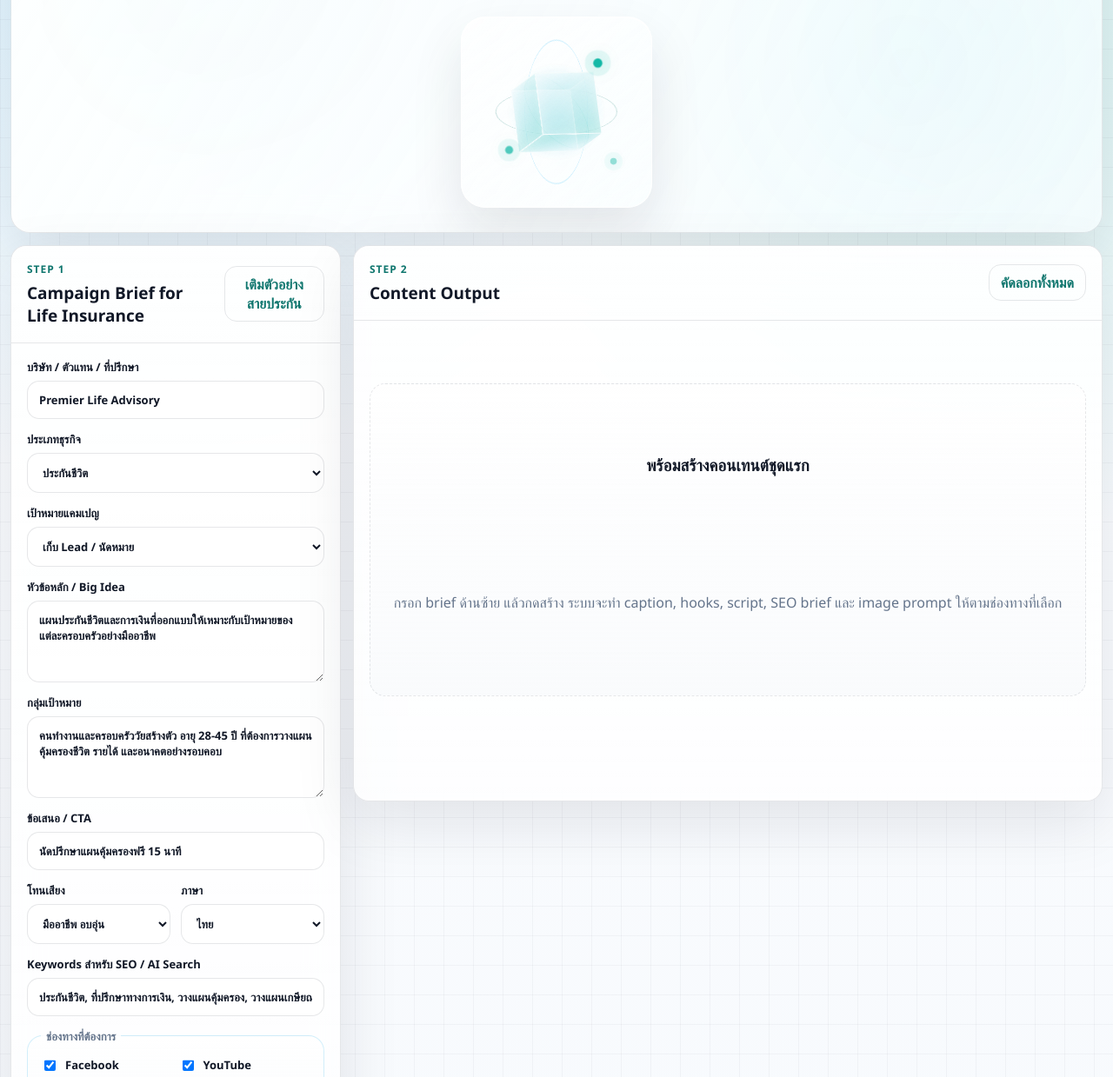
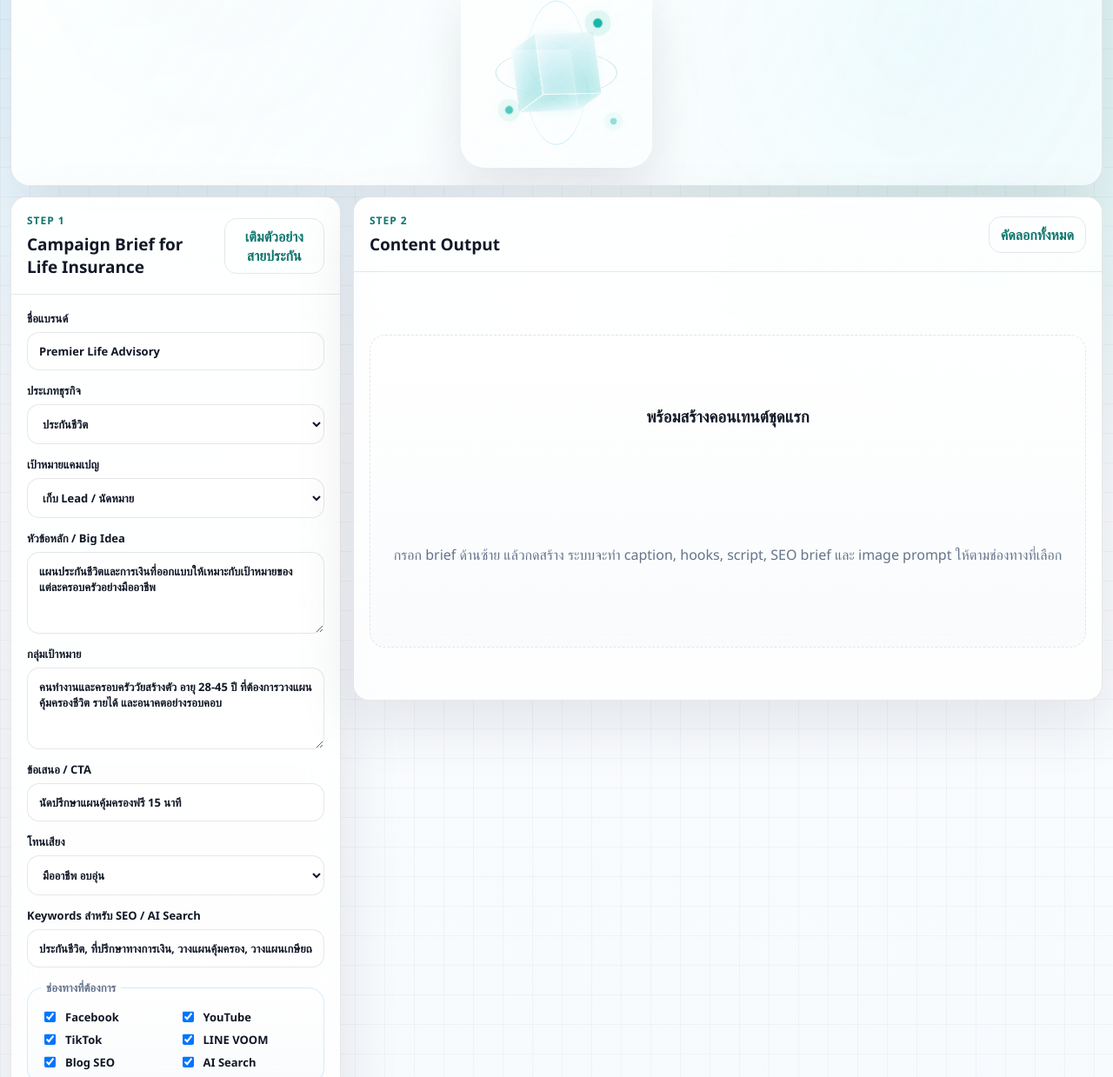
Before and after one commit to flooksatawat/social-content-studio, a website: page index.html in a window 1280 px wide. Shown: the part 250-1489 px from the top of the page at 87% size. Drawn offline with Linux system fonts and the light colour scheme; no server answers.

Commit message:
Simplify brief labels

```diff
--- a/index.html
+++ b/index.html
@@ -64,7 +64,7 @@
 
           <form id="briefForm" class="brief-form">
             <label>
-              บริษัท / ตัวแทน / ที่ปรึกษา
+              ชื่อแบรนด์
               <input
                 id="brandName"
                 name="brandName"
@@ -138,15 +138,6 @@
                   <option>ผู้เชี่ยวชาญ ให้ความรู้</option>
                   <option>อธิบายง่าย จริงใจ</option>
                   <option>ขายตรง ชัดเจน</option>
-                </select>
-              </label>
-
-              <label>
-                ภาษา
-                <select id="language" name="language">
-                  <option>ไทย</option>
-                  <option>ไทย + อังกฤษบางคำ</option>
-                  <option>อังกฤษ</option>
                 </select>
               </label>
             </div>
--- a/styles.css
+++ b/styles.css
@@ -47,17 +47,17 @@ button {
 }
 
 .app-shell {
-  width: min(1780px, calc(100% - 24px));
+  width: min(1600px, calc(100vw - 24px));
   margin: 0 auto;
-  padding: 20px 0 36px;
+  padding: 14px 0 24px;
 }
 
 .topbar {
   display: flex;
   align-items: center;
   justify-content: space-between;
-  gap: 16px;
-  padding: 12px 2px 18px;
+  gap: 12px;
+  padding: 8px 2px 12px;
 }
 
 .brand-lockup {
@@ -88,7 +88,7 @@ button {
 }
 
 .topbar h1 {
-  font-size: clamp(32px, 4vw, 54px);
+  font-size: clamp(28px, 3.2vw, 42px);
   line-height: 0.98;
 }
 
@@ -145,7 +145,7 @@ button {
 
 .workspace {
   display: grid;
-  grid-template-columns: minmax(320px, 380px) minmax(320px, 392px) minmax(420px, 1fr);
+  grid-template-columns: minmax(300px, 360px) minmax(330px, 430px) minmax(360px, 1fr);
   gap: 14px;
   align-items: start;
 }
@@ -166,10 +166,10 @@ button {
 
 .hero-panel {
   display: grid;
-  grid-template-columns: minmax(0, 1.3fr) minmax(220px, 300px);
-  gap: 22px;
-  margin: 6px 0 14px;
-  padding: 28px;
+  grid-template-columns: minmax(0, 1.25fr) minmax(210px, 270px);
+  gap: 18px;
+  margin: 4px 0 12px;
+  padding: 20px 24px;
   border-radius: 22px;
   background:
     linear-gradient(120deg, rgba(255, 255, 255, 0.94), rgba(248, 253, 255, 0.76)),
@@ -178,7 +178,7 @@ button {
 }
 
 .hero-copy h2 {
-  font-size: clamp(26px, 2.8vw, 42px);
+  font-size: clamp(24px, 2.4vw, 34px);
   line-height: 1.05;
   margin-bottom: 12px;
 }
@@ -192,7 +192,7 @@ button {
 .hero-visual {
   display: grid;
   place-items: center;
-  min-height: 220px;
+  min-height: 180px;
   perspective: 900px;
 }
 
@@ -200,7 +200,7 @@ button {
   position: relative;
   display: grid;
   place-items: center;
-  width: min(260px, 100%);
+  width: min(220px, 100%);
   aspect-ratio: 1;
   border-radius: 28px;
   background:
@@ -329,7 +329,11 @@ button {
 .brief-panel,
 .output-panel,
 .visual-panel {
-  min-height: 640px;
+  min-height: 580px;
+}
+
+.output-panel {
+  min-width: 0;
 }
 
 .panel-heading {
@@ -390,7 +394,7 @@ textarea:focus {
 
 .split-row {
   display: grid;
-  grid-template-columns: 1fr 1fr;
+  grid-template-columns: 1fr;
   gap: 12px;
 }
 
```
